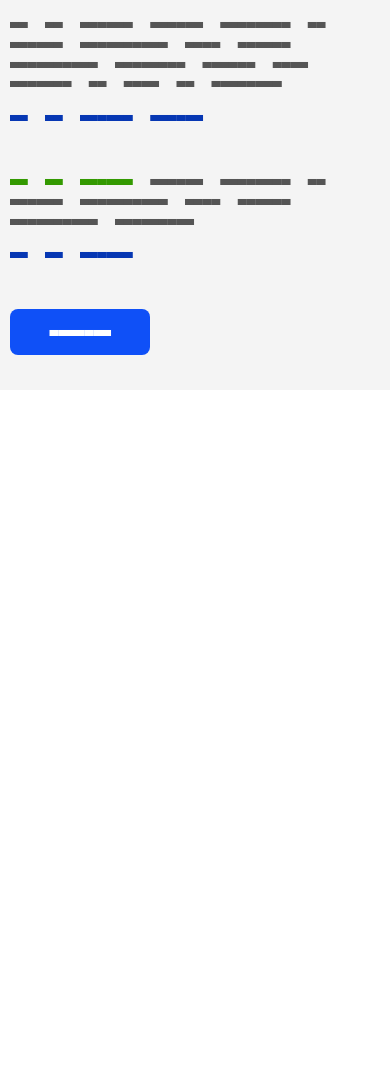
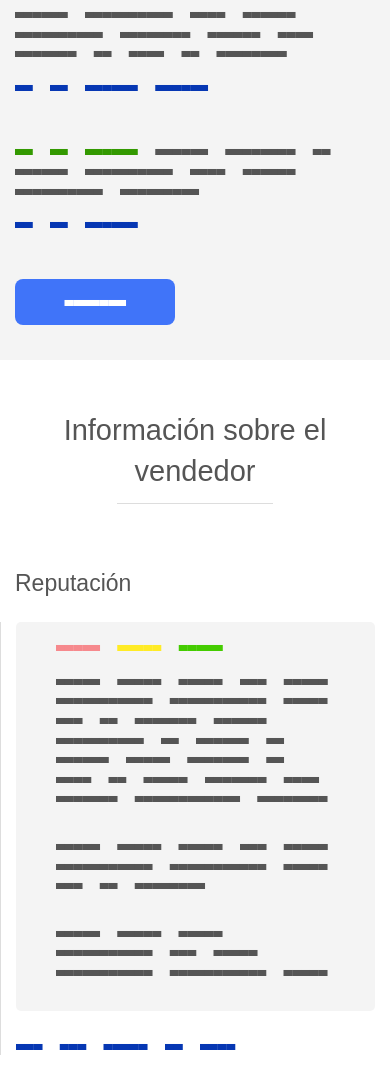
Before and after one commit to hmammana/gridless, a website: page app/index.html in a window 390 px wide. Shown: the part 711-1800 px from the top of the page. Before the commit the page ends 1101 px from the top, so only its background shows below. Drawn offline with nearby package versions, Linux system fonts and the light colour scheme; files that its build step writes are made by us from their sources.

Commit message:
cambios media queries, reputacion en example

```diff
--- a/app/index.html
+++ b/app/index.html
@@ -31,13 +31,16 @@
 
 
         <section class="short-description">
-          <div class="content">
+          <div class="content-wrapper">
             <h1 class="title main-title">Ipad Mini Apple 16gb Wifi Led 7.9 Retina Siri</h1>
             <hr class="title-line">
+
             <div class="row">
-              <div class="col xs-12 s-6 m-7 xs-no-padding">
+
+              <div class="col xs-12 s-6 m-7">
                 <img class="product-img" src="images/ipadmini.jpg">
               </div>
+
               <div class="col xs-12 s-6 m-5">
                 <article class="price ch-price">
                   <strong itemprop="price">	$ 4.899<sup>99</sup></strong>
@@ -52,14 +55,57 @@
                 </article>
                 <button type="button" class="btn-mock btn-buy">Comprar</button>
               </div>
+
             </div>
           </div>
         </section>
 
         <section class="seller-info">
+            <div class="content-wrapper">
+                <h2 class="title main-title">Información sobre el vendedor</h2>
+                <hr class="title-line">
+                <div class="row">
+                    <div class="col xs-12 s-3 m-2">
+                        <h3 class="side-title">Reputación</h3>
+                    </div>
+                    <div class="col xs-12 s-9 m-10 with-border">
+                        <div class="reputation-box">
+                            <div class="row">
+                                <div class="col xs-12">
+                                    <span class="color-danger">Lorem</span>
+                                    <span class="color-warning">Lorem</span>
+                                    <span class="color-success">Lorem</span>
+                                </div>
+                                <article class="col xs-12 s-12 m-6">
+                                    <p>Lorem ipsum dolor sit amet, consectetur adipisicing elit, sed do eiusmod
+                                    tempor incididunt ut labore et dolore magna aliqua. Ut enim ad minim veniam,
+                                    quis nostrud exercitation ullamco.</p>
+                                </article>
+                                <article class="col xs-12 s-6 m-3">
+                                    <p>Lorem ipsum dolor sit amet, consectetur adipisicing elit, sed do eiusmod.</p>
+                                </article>
+                                <article class="col xs-12 s-6 m-3">
+                                    <p>Lorem ipsum dolor adipisicing sit amet, consectetur adipisicing elit.</p>
+                                </article>
+                            </div>
+                        </div>
+                        <a href="#">Ver más datos de este</a>
+                    </div>
+                </div>
+            </div>
         </section>
 
         <section class="product-description">
+            <div class="content-wrapper">
+                <h2 class="title main-title">Descripción de la publicación</h2>
+                <hr class="title-line">
+
+                <article class="product-description-box row-margin">
+                    <div class="row">
+
+                    </div>
+                </article>
+            </div>
         </section>
 
         <section class="questions">
--- a/app/styles/example.less
+++ b/app/styles/example.less
@@ -1,3 +1,5 @@
+@import "variables.less";
+
 @font-face {
     font-family: 'BLOKKRegular';
     src: url('../fonts/BLOKKNeue-Regular.eot');
@@ -8,11 +10,13 @@
     font-style: normal;
 }
 
+
 // Variables
 //---------------------------------------------
 //Colors
-@gray-lightest:          #ddd;
-@gray-lighter:           #D9D9D9;
+@gray-lightest:          #f4f4f4;
+@gray-lighter:           #ddd;
+@gray-light:             #D9D9D9;
 @gray:                   #555;
 
 @ml-yellow:              #FFF059;
@@ -27,12 +31,13 @@
 @font-size-large:         ceil((@font-size-base * 1.25)); // ~18px
 @font-size-small:         ceil((@font-size-base * 0.85)); // ~12px
 @font-size-h1:            floor((@font-size-base * 2.4)); // ~36px
-@font-size-h2:            floor((@font-size-base * 2.15)); // ~30px
-@font-size-h3:            ceil((@font-size-base * 1.7)); // ~24px
+@font-size-h2:            floor((@font-size-base * 2.1)); // ~30px
+@font-size-h3:            ceil((@font-size-base * 1.6)); // ~24px
 @font-size-h4:            ceil((@font-size-base * 1.25)); // ~18px
 
 //Navbar
 @navbar-height:          55px;
+
 
 //Mixins
 //---------------------------------------------
@@ -41,10 +46,17 @@
   height: @height;
 }
 
+
 // Example Styles
 //---------------------------------------------
 * {
   box-sizing: border-box;
+}
+
+html {
+  /* for better scroll fluidity in mobile webkit devices */
+  overflow-y: scroll;
+  -webkit-overflow-scrolling: touch;
 }
 
 h1,
@@ -80,7 +92,20 @@ a {
   }
 }
 
+.color-danger {
+  color: #F6898D;
+}
+
+.color-warning {
+  color: darken(@ml-yellow, 10%);
+}
+
+.color-success {
+  color: lighten(@ml-green, 10%);
+}
+
 body {
+  padding-top: @navbar-height;
   font: @font-size-base/1.4 @font-family-blokk;
   -webkit-font-smoothing: antialiased;
   color: @gray;
@@ -94,12 +119,11 @@ body {
   z-index: 1000;
   .size(100%, @navbar-height);
   background: @ml-yellow;
-  border-bottom: 1px solid @gray-lighter;
+  border-bottom: 1px solid @gray-light;
 }
 
-.content {
-  max-width: 1200px;
-  padding-top: @navbar-height;
+.content-wrapper {
+  max-width: @screen-l;
   margin: 0 auto;
 }
 
@@ -110,11 +134,11 @@ body {
 
 .title-line {
   width: 40%;
-  max-width: 360px;
+  max-width: 350px;
   margin: 0 auto 40px;
   background: transparent;
   border: 0;
-  border-top: 1px solid @gray-lightest;
+  border-top: 1px solid @gray-lighter;
 }
 
 .product-img {
@@ -132,7 +156,7 @@ body {
 .btn-mock {
   padding: 15px;
   color: white;
-  background: lighten(@ml-blue, 15%);
+  background: lighten(@ml-blue, 25%);
   border: 0;
   border-radius: 8px;
 
@@ -141,9 +165,29 @@ body {
   }
 }
 
+.with-border {
+  border-left: 1px solid @gray-lighter;
+}
+
+.reputation-box {
+  padding: 15px 25px;
+  margin-bottom: 25px;
+  background: @gray-lightest;
+  border-radius: 5px;
+}
+
+.product-description-box {
+  min-height: 100px;
+  margin-top: 20px;
+  margin-bottom: 20px;
+  border: 1px solid @gray-lighter;
+  border-radius: 5px;
+}
+
 .short-description {
   padding: 15px 0;
-  background: #f4f4f4;
+  margin-bottom: 50px;
+  background: @gray-lightest;
 
   .row {
     max-width: 900px;
@@ -167,7 +211,11 @@ body {
   }
 
   .btn-buy {
-    width: 140px;
+    width: 160px;
     margin-bottom: 20px;
   }
 }
+
+.seller-info {
+  margin-bottom: 80px;
+}
--- a/app/styles/gridless.less
+++ b/app/styles/gridless.less
@@ -1,18 +1,7 @@
-@import "media-queries.less";
-
-/* Grid system
--------------------------------------------*/
-
-// Total number of columns in the grid.
-@grid-columns:              12;
-// Total padding (right and left added) by column
-@gutter-total-width:        20px;
+@import "variables.less";
 
 // Creates a wrapper for a series of columns
 .row {
-  margin-right: (@gutter-total-width / -2);
-  margin-left: (@gutter-total-width / -2);
-
   &:before,
   &:after {
     display: table;
@@ -23,6 +12,17 @@
   }
 }
 
+.row-margin {
+  margin-right: (@gutter-total-width / 2);
+  margin-left: (@gutter-total-width / 2);
+}
+
+.row-margin-negative {
+  margin-right: (@gutter-total-width / -2);
+  margin-left: (@gutter-total-width / -2);
+}
+
+// Columns basic styles
 .col {
   position: relative;
   float: left;
@@ -43,6 +43,7 @@
   width: percentage((@columns / @grid-columns));
 }
 
+// Columns sizes for different screens resolutions
 .xs-1 {
   .column-size(1);
 }
@@ -91,7 +92,7 @@
   .column-size(12);
 }
 
-@media (min-width: (@screen-xs + 1)) {
+@media (min-width: (@screen-xs-max)) {
   .s-1 {
     .column-size(1);
   }
@@ -141,7 +142,7 @@
   }
 }
 
-@media (min-width: (@screen-s + 1)) {
+@media (min-width: (@screen-s-max)) {
   .m-1 {
     .column-size(1);
   }
@@ -191,7 +192,7 @@
   }
 }
 
-@media (min-width: (@screen-m + 1)) {
+@media (min-width: (@screen-m-min)) {
   .l-1 {
     .column-size(1);
   }
--- a/app/styles/media-queries.less
+++ /dev/null
@@ -1,24 +0,0 @@
-//== Media queries breakpoints
-//
-//## Define the breakpoints at which your layout will change, adapting to different screen sizes.
-
-// Extra small screen / phone
-@screen-xs:                  480px;
-@screen-phone:               @screen-xs;
-
-// Small screen / tablet
-@screen-s:                   768px;
-@screen-tablet:              @screen-s;
-
-// Medium screen / desktop
-@screen-m:                   990px;
-@screen-desktop:             @screen-m;
-
-// Large screen / wide desktop
-@screen-l:                   1200px;
-@screen-desktop-big:         @screen-l;
-
-// So media queries don't overlap when required, provide a maximum
-@screen-xs-max:              (@screen-s - 1);
-@screen-s-max:               (@screen-m - 1);
-@screen-m-max:               (@screen-l - 1);
--- /dev/null
+++ b/app/styles/variables.less
@@ -0,0 +1,33 @@
+/*  Media queries breakpoints
+-------------------------------------------*/
+
+// Extra small screen / phone
+@screen-xs:                  520px;
+@screen-xs-min:              (@screen-xs - 1px);
+@screen-xs-max:              (@screen-xs + 1px);
+
+// Small screen / tablet
+@screen-s:                   768px;
+@screen-s-min:              (@screen-s - 1px);
+@screen-s-max:              (@screen-s + 1px);
+
+// Medium screen / desktop
+@screen-m:                   980px;
+@screen-m-min:              (@screen-m - 1px);
+@screen-m-max:              (@screen-m + 1px);
+
+// Large screen / wide desktop
+@screen-l:                   1200px;
+@screen-l-min:              (@screen-l - 1px);
+@screen-l-max:              (@screen-l + 1px);
+
+
+
+/* Grid settings
+-------------------------------------------*/
+
+// Total number of columns in the grid.
+@grid-columns:              12;
+
+// Total padding (right and left added) by column
+@gutter-total-width:        30px;
--- a/gulpfile.js
+++ b/gulpfile.js
@@ -100,7 +100,7 @@ gulp.task('serve', ['connect', 'styles'], function () {
 gulp.task('wiredep', function () {
     var wiredep = require('wiredep').stream;
 
-    gulp.src('app/styles/*.scss')
+    gulp.src('app/styles/*.less')
         .pipe(wiredep({
             directory: 'app/bower_components'
         }))
@@ -128,7 +128,7 @@ gulp.task('watch', ['connect', 'serve'], function () {
         server.changed(file.path);
     });
 
-    gulp.watch('app/styles/**/*.scss', ['styles']);
+    gulp.watch('app/styles/**/*.less', ['styles']);
     gulp.watch('app/scripts/**/*.js', ['scripts']);
     gulp.watch('app/images/**/*', ['images']);
     gulp.watch('bower.json', ['wiredep']);
```
Also changed, not shown: app/images/ipadmini.jpg.
